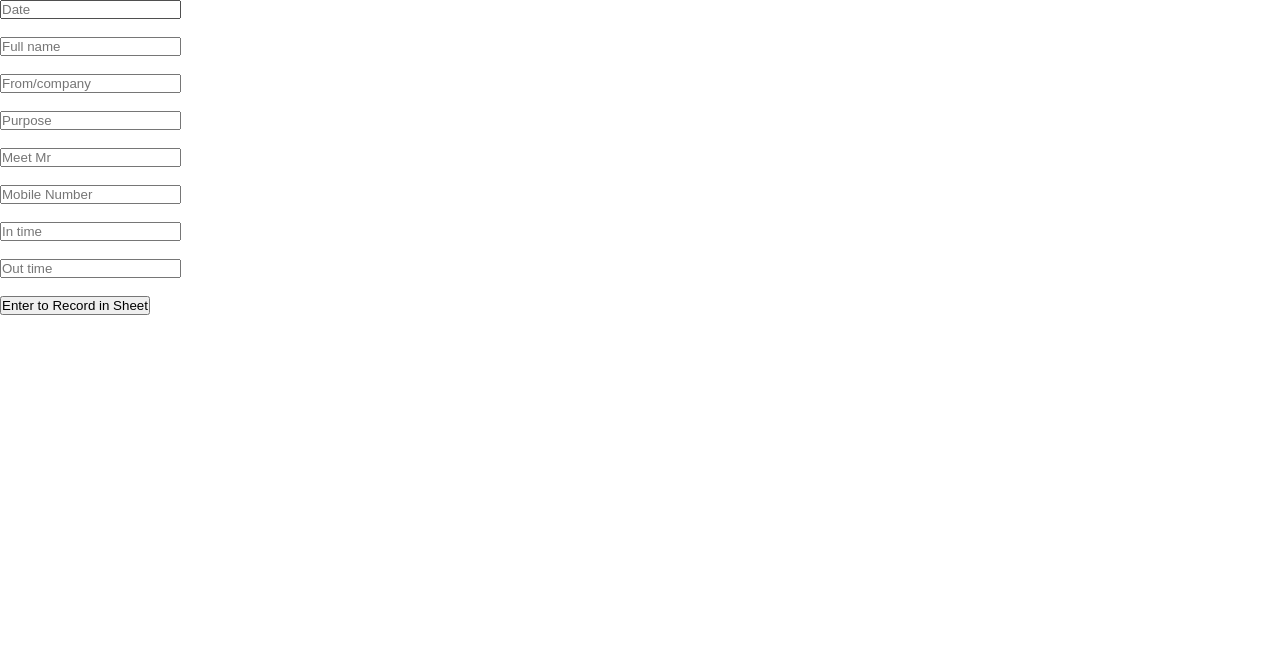
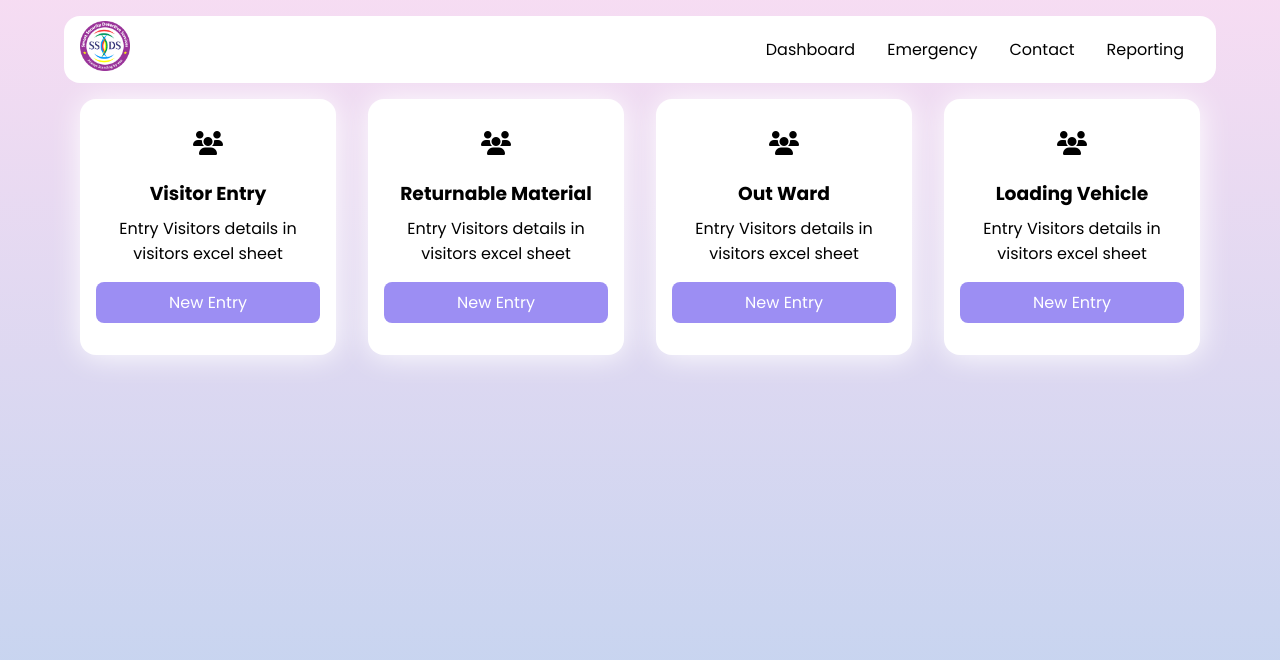
Before and after one commit to kailash1198/visitor-entry-system, a plain HTML site: page index.html in a window 1280 px wide. Drawn offline with Linux system fonts and the light colour scheme.

Commit message:
home page coding

```diff
--- a/index.html
+++ b/index.html
@@ -1,16 +1,74 @@
 <!DOCTYPE html>
 <html lang="en">
+
 <head>
     <meta charset="UTF-8">
     <meta http-equiv="X-UA-Compatible" content="IE=edge">
     <meta name="viewport" content="width=device-width, initial-scale=1.0">
     <title>Visitors Entry Form</title>
+    <!-- ============= goggle font =============  -->
+    <link rel="preconnect" href="https://fonts.googleapis.com">
+    <link rel="preconnect" href="https://fonts.gstatic.com" crossorigin>
+    <link href="https://fonts.googleapis.com/css2?family=Poppins:ital,wght@0,100;0,200;0,300;0,400;0,500;0,600;0,700;0,800;0,900;1,100;1,200;1,300;1,400;1,500;1,600;1,700;1,800;1,900&display=swap" rel="stylesheet">
+
+
     <link rel="stylesheet" href="/style.css">
+    <script src="https://kit.fontawesome.com/c1fe0e6aeb.js" crossorigin="anonymous"></script>
 </head>
+
 <body>
     <!-- ================== NAVBAR ================  -->
-    <!-- ============== form =============  -->
-    <form method="POST" name="formName" id="contactform">
+    <header>
+        <!-- ------------------- navbar ----------  -->
+        <nav id="nav">
+            <div class="container">
+                <div class="logo">
+                    <img src="./images/ssds.jpg" alt="">
+                </div>
+                <div class="navbar">
+                    <ul>
+                        <li><a href="">Dashboard</a></li>
+                        <li><a href="">Emergency</a></li>
+                        <li><a href="">Contact</a></li>
+                        <li><a href="">Reporting</a></li>
+                    </ul>
+                </div>
+            </div>
+        </nav>
+
+        <!-- ------------ quick entry card ----------  -->
+        <section id="quickEntry">
+            <div class="container">
+                <div class="card">
+                    <i class="fa-solid fa-users"></i>
+                    <h3>Visitor Entry</h3>
+                    <p>Entry Visitors details in visitors excel sheet</p>
+                    <a href="">New Entry</a>
+                </div>
+                <div class="card">
+                    <i class="fa-solid fa-users"></i>
+                    <h3>Returnable Material</h3>
+                    <p>Entry Visitors details in visitors excel sheet</p>
+                    <a href="">New Entry</a>
+                </div>
+                <div class="card">
+                    <i class="fa-solid fa-users"></i>
+                    <h3>Out Ward</h3>
+                    <p>Entry Visitors details in visitors excel sheet</p>
+                    <a href="">New Entry</a>
+                </div>
+                <div class="card">
+                    <i class="fa-solid fa-users"></i>
+                    <h3>Loading Vehicle</h3>
+                    <p>Entry Visitors details in visitors excel sheet</p>
+                    <a href="">New Entry</a>
+                </div>
+            </div>
+        </section>
+    </header>
+
+    <!-- ============== form ============= -->
+    <!-- <form method="POST" name="formName" id="contactform">
         <input type="text" class="form-control" placeholder="Date" id="date" name="Date">
         <br>
         <br>
@@ -37,20 +95,24 @@
         <br>
 
         <input type="submit" value="Enter to Record in Sheet" class="button" id="submit">
-    </form>
+    </form> -->
 
 
-<!-- ============ script code =============  -->
-    <script>
+    <!-- ============ script code =============  -->
+    <!-- <script>
         const scriptURL = 'https://script.google.com/macros/s/AKfycbw6aDL_WFt0WwPGcwazpkirXC9l_Z5LL9sXoDEF1TUJB18u46XpyYsO8VUFrGLLShzf/exec'
         const form = document.forms['formName']
 
         form.addEventListener('submit', e => {
-          e.preventDefault()
-          fetch(scriptURL, { method: 'POST', body: new FormData(form)})
-            .then(response => console.log('Success!', response))
-            .catch(error => console.error('Error!', error.message))
+            e.preventDefault()
+            fetch(scriptURL, {
+                    method: 'POST',
+                    body: new FormData(form)
+                })
+                .then(response => console.log('Success!', response))
+                .catch(error => console.error('Error!', error.message))
         })
-      </script>
+    </script> -->
 </body>
+
 </html>
--- /dev/null
+++ b/mobile.css
@@ -0,0 +1 @@
+@media screen {}
--- a/style.css
+++ b/style.css
@@ -1,5 +1,111 @@
-*{
+* {
     margin: 0;
     padding: 0;
     box-sizing: border-box;
+    font-family: 'Poppins', sans-serif;
 }
+
+
+/* body {
+    background: linear-gradient(rgba(237, 129, 223, 0.267), rgba(123, 225, 238, 0.263));
+} */
+
+
+/* ================ NAVBAR SECTION ============  */
+
+header {
+    width: 100vw;
+    height: 100vh;
+    background: linear-gradient(rgba(205, 58, 185, 0.176), rgba(10, 87, 195, 0.263));
+}
+
+#nav {
+    width: 100%;
+    height: auto;
+}
+
+#nav .container {
+    width: 90%;
+    background-color: white;
+    height: auto;
+    margin: auto;
+    display: flex;
+    justify-content: space-between;
+    align-items: center;
+    padding: 0.3rem 1rem;
+    position: relative;
+    top: 1rem;
+    border-radius: 1rem;
+}
+
+#nav .container .logo img {
+    width: 50px;
+}
+
+#nav .container .navbar ul {
+    display: flex;
+}
+
+#nav .container .navbar ul li {
+    list-style: none;
+    margin: 0rem 1rem;
+}
+
+#nav .container .navbar ul li a {
+    text-decoration: none;
+    color: black;
+}
+
+
+/* ------------ quick entry card -----------  */
+
+#quickEntry {
+    width: 90%;
+    margin: auto;
+    position: relative;
+    top: 2rem;
+}
+
+#quickEntry .container {
+    width: 100%;
+    display: flex;
+    justify-content: center;
+}
+
+#quickEntry .container .card {
+    margin: 0rem 1rem;
+    background-color: white;
+    padding: 1rem;
+    border-radius: 1rem;
+    text-align: center;
+    box-shadow: 1px 1px 30px white;
+}
+
+#quickEntry .container .card i {
+    font-size: 1.5rem;
+    margin: 1rem 0rem;
+}
+
+#quickEntry .container .card h3 {
+    margin: 0.5rem 0rem;
+}
+
+#quickEntry .container .card p {
+    margin: 0.5rem 0rem;
+}
+
+#quickEntry .container .card a {
+    text-decoration: none;
+    color: white;
+    background-color: rgba(99, 78, 237, 0.635);
+    padding: 0.5rem 1rem;
+    margin: 1rem 0rem;
+    display: block;
+    border-radius: 0.5rem;
+    transition: all 0.6s;
+}
+
+#quickEntry .container .card a:hover {
+    background-color: rgba(255, 255, 255, 0.705);
+    color: black;
+}
```
Also changed, not shown: pages/visitor-entry.html (added, +15 -0 lines), how-to-use.txt (deleted), images/ssds.jpg (added), images/white-bg.jpg (added).
